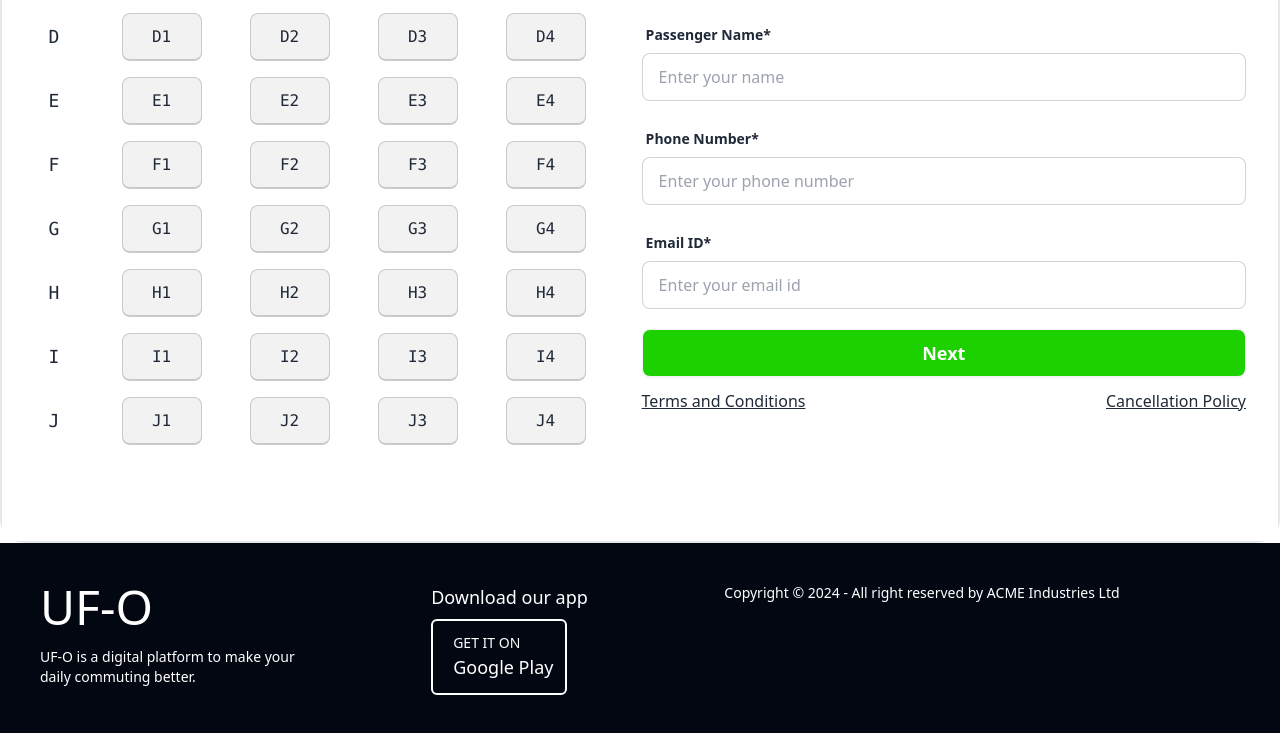
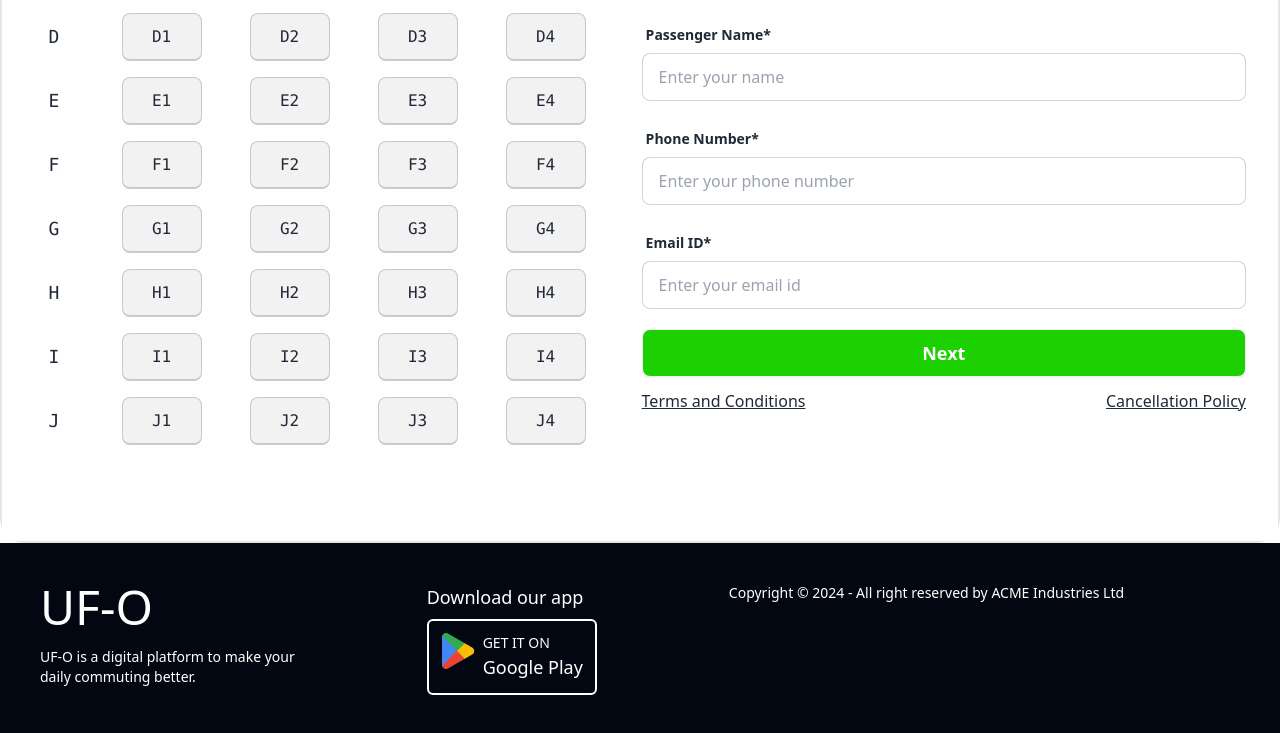
Before and after one commit to the-user01/UF-O-Paribahan, a plain HTML site: page index.html in a window 1280 px wide. Shown: the part 2513-3246 px from the top of the page. Drawn offline with nearby package versions, Linux system fonts and the light colour scheme; the site is published under a folder, as on GitHub Pages, so addresses that start at the root find nothing.

Commit message:
playstore image added

```diff
--- a/index.html
+++ b/index.html
@@ -449,7 +449,7 @@
             <div class="grid grid-flow-col gap-4">
                 <div class="border-2 border-white flex gap-2 p-3 rounded-md">
                     <div>
-                        <img src="/images/playstore.png" alt="" class="text-white">
+                        <img src="./images/playstore.png" alt="" class="text-white">
                     </div>
                     <div>
                         <p>GET IT ON <br> <span class="text-lg">Google Play</span></p>
```
